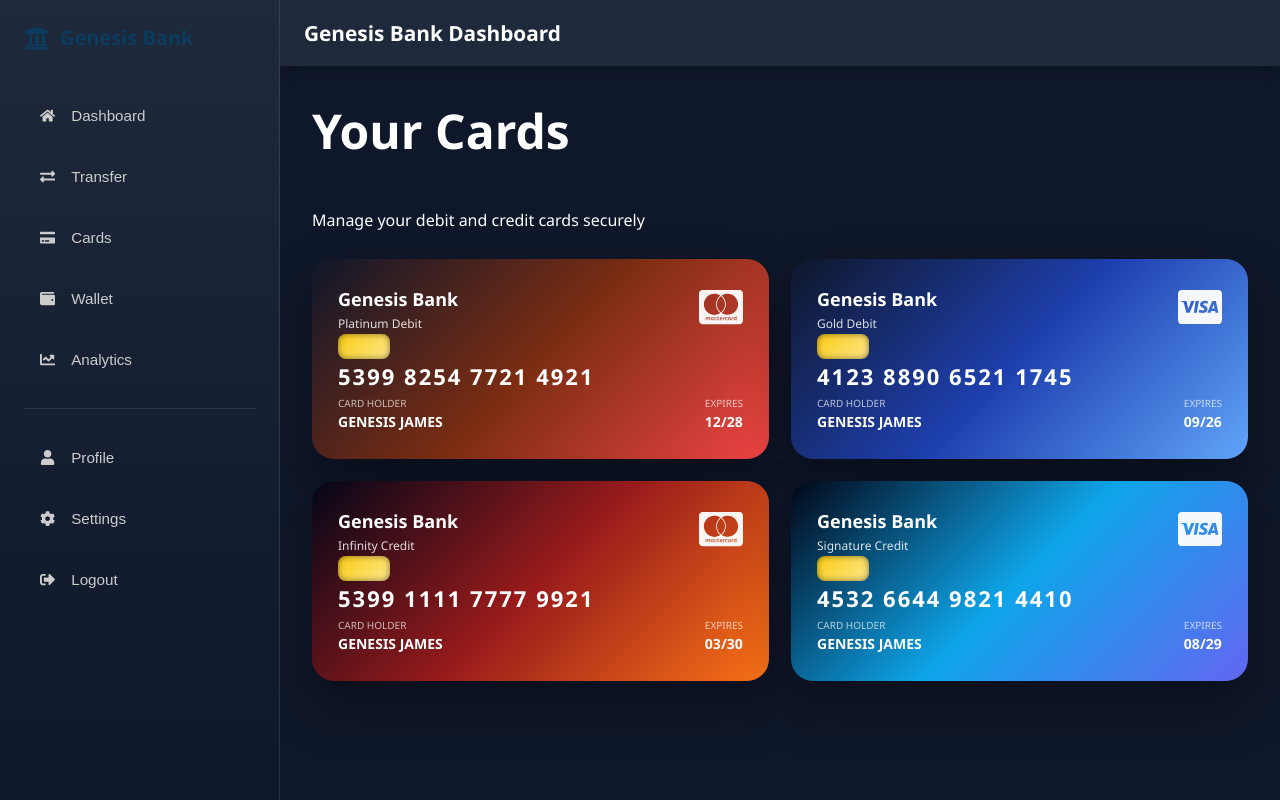
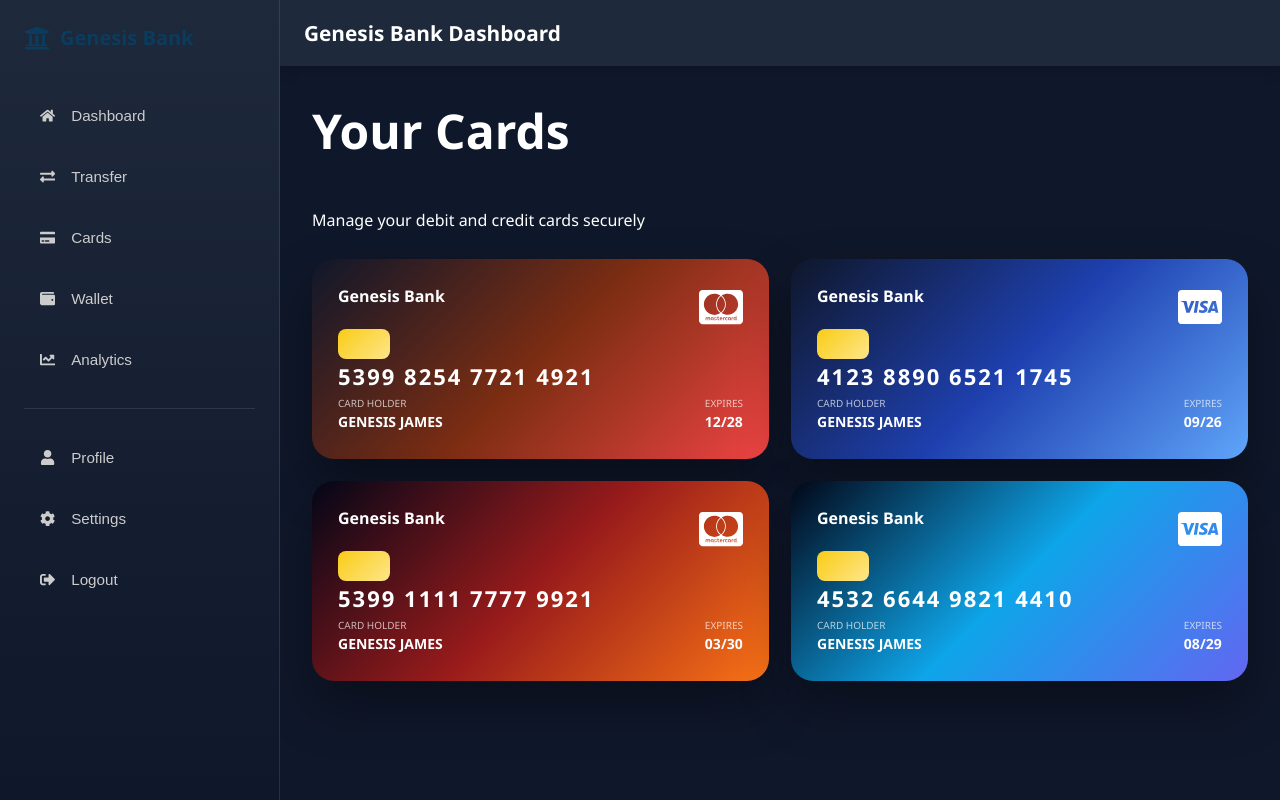
Before and after one commit to BUCHI909/Online-Bank, a React (Vite) app in the folder client/: page /dashboard/cards in a window 1280 px wide. Built offline with nearby package versions, Linux system fonts and the light colour scheme; sample sign-in values are in the browser's storage.

Commit message:
making changes

```diff
--- a/client/src/pages/Cards.jsx
+++ b/client/src/pages/Cards.jsx
@@ -1,5 +1,4 @@
-// src/pages/Cards.jsx
-import React from "react";
+import React, { useState, useEffect } from "react";
 import { FaCcVisa, FaCcMastercard } from "react-icons/fa";
 
 const Cards = () => {
@@ -11,13 +10,13 @@ const Cards = () => {
       <div style={styles.cards}>
 
         {/* ===== DEBIT CARDS ===== */}
-
         <BankCard
           bank="Genesis Bank"
           type="Platinum Debit"
           number="5399 8254 7721 4921"
           name="GENESIS JAMES"
           expiry="12/28"
+          cvv="492"
           brand="mastercard"
           category="debit"
         />
@@ -28,18 +27,19 @@ const Cards = () => {
           number="4123 8890 6521 1745"
           name="GENESIS JAMES"
           expiry="09/26"
+          cvv="174"
           brand="visa"
           category="debit"
         />
 
         {/* ===== CREDIT CARDS ===== */}
-
         <BankCard
           bank="Genesis Bank"
           type="Infinity Credit"
           number="5399 1111 7777 9921"
           name="GENESIS JAMES"
           expiry="03/30"
+          cvv="921"
           brand="mastercard"
           category="credit"
         />
@@ -50,6 +50,7 @@ const Cards = () => {
           number="4532 6644 9821 4410"
           name="GENESIS JAMES"
           expiry="08/29"
+          cvv="781"
           brand="visa"
           category="credit"
         />
@@ -61,175 +62,111 @@ const Cards = () => {
 
 export default Cards;
 
+/* ---------- BANK CARD COMPONENT ---------- */
 
+const BankCard = ({ bank, type, number, name, expiry, cvv, brand, category }) => {
+  const [flipped, setFlipped] = useState(false);
 
-
-
-/* ---------- CARD COMPONENT ---------- */
-
-const BankCard = ({
-  bank,
-  type,
-  number,
-  name,
-  expiry,
-  brand,
-  category,
-}) => {
+  // Auto flip every 6s for fintech feel
+  useEffect(() => {
+    const timer = setInterval(() => setFlipped((f) => !f), 6000);
+    return () => clearInterval(timer);
+  }, []);
 
   const background = getCardBackground(brand, category);
 
   return (
-    <div style={{ ...styles.card, background }}>
+    <div
+      style={styles.cardContainer}
+      onMouseEnter={() => setFlipped(true)}
+      onMouseLeave={() => setFlipped(false)}
+      onClick={() => setFlipped((f) => !f)} // mobile tap
+    >
+      <div
+        style={{
+          ...styles.cardInner,
+          transform: flipped ? "rotateY(180deg)" : "rotateY(0deg)",
+        }}
+      >
 
-      {/* Top Row */}
+        {/* FRONT */}
+        <div style={{ ...styles.cardFace, background }}>
           <div style={styles.topRow}>
-        <div>
-          <p style={styles.bank}>{bank}</p>
-          <p style={styles.type}>{type}</p>
+            <span style={{ fontWeight: "bold" }}>{bank}</span>
+            {brand === "visa" ? <FaCcVisa size={44} /> : <FaCcMastercard size={44} />}
           </div>
 
-        <div style={styles.brand}>
-          {brand === "visa"
-            ? <FaCcVisa size={44} />
-            : <FaCcMastercard size={44} />}
-        </div>
-      </div>
-
-      {/* Chip */}
           <div style={styles.chip}></div>
 
-      {/* Card Number */}
           <p style={styles.number}>{number}</p>
 
-      {/* Bottom Row */}
           <div style={styles.bottomRow}>
             <div>
               <p style={styles.label}>CARD HOLDER</p>
               <p style={styles.value}>{name}</p>
             </div>
-
             <div>
               <p style={styles.label}>EXPIRES</p>
               <p style={styles.value}>{expiry}</p>
             </div>
           </div>
+        </div>
 
+        {/* BACK */}
+        <div style={{ ...styles.cardFace, ...styles.back, background }}>
+          <div style={styles.stripe}></div>
+          <div style={styles.cvvBox}>
+            <span>CVV</span>
+            <div style={styles.cvv}>{cvv}</div>
+          </div>
+          <p style={{ fontSize: 12, opacity: 0.8 }}>
+            Authorized Signature — Not Valid Unless Signed
+          </p>
+        </div>
+
+      </div>
     </div>
   );
 };
 
-
-
-
-
-/* ---------- BACKGROUND THEMES ---------- */
+/* ---------- CARD BACKGROUND THEMES ---------- */
 
 function getCardBackground(brand, category) {
-
-  // 💳 MASTERCARD
-  if (brand === "mastercard" && category === "debit") {
-    return "linear-gradient(135deg,#0f172a,#7c2d12,#ef4444)";
-  }
-
-  if (brand === "mastercard" && category === "credit") {
-    return "linear-gradient(135deg,#020617,#991b1b,#f97316)";
-  }
-
-  // 💳 VISA
-  if (brand === "visa" && category === "debit") {
-    return "linear-gradient(135deg,#0f172a,#1e40af,#60a5fa)";
-  }
-
-  if (brand === "visa" && category === "credit") {
-    return "linear-gradient(135deg,#020617,#0ea5e9,#6366f1)";
-  }
-
+  if (brand === "mastercard" && category === "debit") return "linear-gradient(135deg,#0f172a,#7c2d12,#ef4444)";
+  if (brand === "mastercard" && category === "credit") return "linear-gradient(135deg,#020617,#991b1b,#f97316)";
+  if (brand === "visa" && category === "debit") return "linear-gradient(135deg,#0f172a,#1e40af,#60a5fa)";
+  if (brand === "visa" && category === "credit") return "linear-gradient(135deg,#020617,#0ea5e9,#6366f1)";
   return "linear-gradient(135deg,#0f172a,#1e293b)";
 }
-
-
-
-
 
 /* ---------- STYLES ---------- */
 
 const styles = {
-  wrapper: {
-    display: "flex",
-    flexDirection: "column",
-    gap: 25,
-  },
-
-  cards: {
-    display: "grid",
-    gridTemplateColumns: "repeat(auto-fit, minmax(320px, 1fr))",
-    gap: 22,
-  },
-
-  card: {
-    position: "relative",
-    height: 200,   // ✅ fixed height prevents cutting
+  wrapper: { display: "flex", flexDirection: "column", gap: 25 },
+  cards: { display: "grid", gridTemplateColumns: "repeat(auto-fit,minmax(320px,1fr))", gap: 22 },
+  cardContainer: { perspective: 1000, height: 200 },
+  cardInner: { position: "relative", width: "100%", height: "100%", transition: "transform 0.8s", transformStyle: "preserve-3d" },
+  cardFace: {
+    position: "absolute",
+    width: "100%",
+    height: "100%",
     borderRadius: 22,
     padding: 26,
     color: "#fff",
     boxShadow: "0 25px 50px rgba(0,0,0,0.35)",
+    backfaceVisibility: "hidden",
     display: "flex",
     flexDirection: "column",
     justifyContent: "space-between",
   },
-
-  topRow: {
-    display: "flex",
-    justifyContent: "space-between",
-    alignItems: "flex-start",
-  },
-
-  bank: {
-    fontSize: 18,
-    fontWeight: "bold",
-    margin: 0,
-  },
-
-  type: {
-    fontSize: 12,
-    opacity: 0.85,
-    margin: 0,
-  },
-
-  brand: {
-    opacity: 0.95,
-  },
-
-  chip: {
-    width: 52,
-    height: 38,
-    borderRadius: 8,
-    background: "linear-gradient(135deg,#facc15,#fde68a)",
-    boxShadow: "inset 0 0 6px rgba(0,0,0,0.5)",
-  },
-
-  number: {
-    fontSize: 22,
-    letterSpacing: 2,
-    fontWeight: 600,
-    margin: 0,
-  },
-
-  bottomRow: {
-    display: "flex",
-    justifyContent: "space-between",
-  },
-
-  label: {
-    fontSize: 10,
-    opacity: 0.7,
-    margin: 0,
-  },
-
-  value: {
-    fontSize: 14,
-    fontWeight: "bold",
-    margin: 0,
-  },
+  back: { transform: "rotateY(180deg)" },
+  stripe: { height: 40, background: "#000", marginBottom: 20 },
+  cvvBox: { background: "#fff", color: "#000", padding: 10, borderRadius: 6, width: "60%", marginBottom: 20 },
+  cvv: { fontWeight: "bold", letterSpacing: 3 },
+  topRow: { display: "flex", justifyContent: "space-between" },
+  chip: { width: 52, height: 38, borderRadius: 8, background: "linear-gradient(135deg,#facc15,#fde68a)" },
+  number: { fontSize: 22, letterSpacing: 2, fontWeight: 600, margin: 0 },
+  bottomRow: { display: "flex", justifyContent: "space-between" },
+  label: { fontSize: 10, opacity: 0.7, margin: 0 },
+  value: { fontSize: 14, fontWeight: "bold", margin: 0 },
 };
```
Lines whose indentation alone changed are shown as unchanged.
